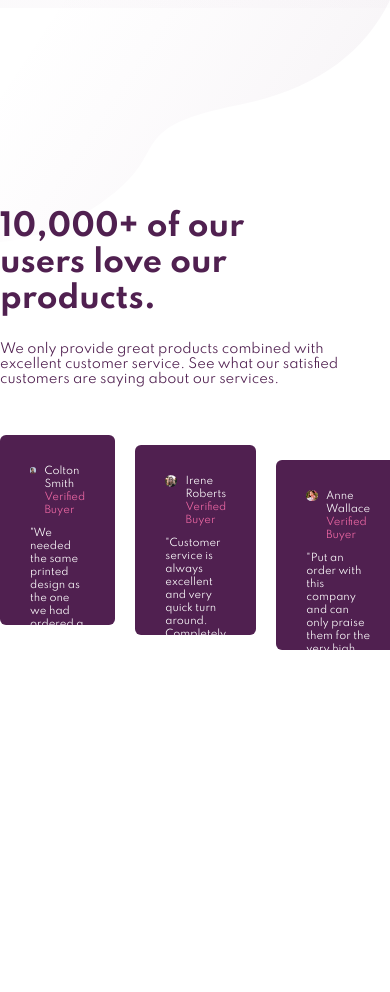
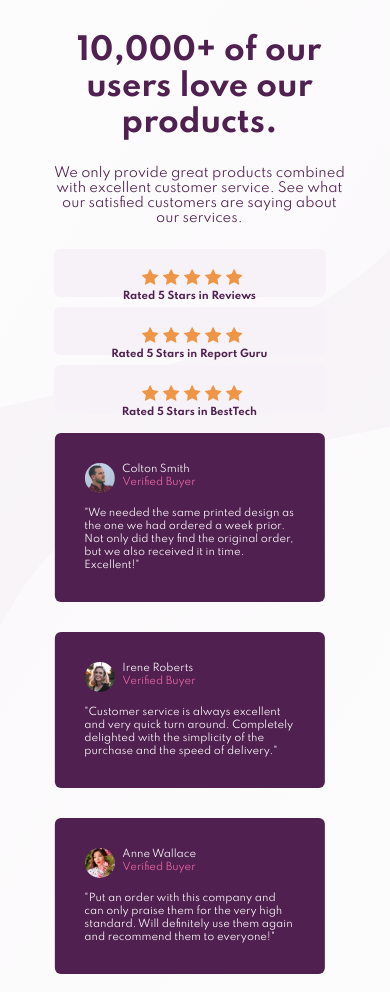
Before and after one commit to allyroo/social-proof-fem, a plain HTML site: page index.html in a window 390 px wide. Before the commit the page ends 844 px from the top, so only its background shows below. Drawn offline with Linux system fonts and the light colour scheme.

Commit message:
mobile media query

```diff
--- a/index.html
+++ b/index.html
@@ -9,7 +9,7 @@
     <title>Social Proof</title>
   </head>
   <body>
-    <main>
+    <main class="main">
       <div class="header">
         <section class="header-title">
           <h1 class="header-title-bold">
@@ -67,7 +67,6 @@
                 <div class="verified-buyer">Verified Buyer</div>
               </div>
             </div>
-
             "We needed the same printed design as the one we had ordered a week
             prior. Not only did they find the original order, but we also
             received it in time. Excellent!"
--- a/style.css
+++ b/style.css
@@ -16,15 +16,18 @@ body {
   font-family: "Spartan", sans-serif;
   background-size: cover;
   background-repeat: no-repeat;
+  display: flex;
 }
 
-main {
+.main {
   max-width: 100vw;
   position: fixed;
   left: 50%;
   top: 50%;
   transform: translate(-50%, -50%);
 }
+
+/* HEADER */
 .header {
   display: flex;
   justify-content: space-between;
@@ -149,5 +152,76 @@ main {
   body {
     background-image: url("/img/bg-pattern-top-mobile.svg"),
       url("/img/bg-pattern-bottom-mobile.svg");
+    position: relative;
+    overflow: scroll;
+  }
+  .main {
+    position: relative;
+    left: 0%;
+    top: 0%;
+    transform: translate(14%, 0%);
+  }
+  .header {
+    flex-direction: column;
+  }
+  .header-title-bold {
+    text-align: center;
+    min-width: 10rem;
+  }
+  .header-description {
+    text-align: center;
+    max-width: 23em;
+  }
+  .ratings-parent {
+    flex-direction: column;
+  }
+
+  .rating-container {
+    display: flex;
+    justify-content: space-evenly;
+    align-items: center;
+    background-color: hsl(300, 24%, 96%);
+    margin: 10px;
+    padding: 20px;
+    height: 3em;
+    white-space: nowrap;
+    border-radius: 6px;
+    max-width: 17em;
+    flex: auto;
+  }
+
+  .rating {
+    color: hsl(300, 43%, 22%);
+    font-weight: 700;
+    font-size: 10px;
+    margin-left: 0px;
+  }
+
+  .rating1 {
+    margin-left: 0px;
+    flex-direction: column;
+  }
+
+  .rating2 {
+    margin-left: 0px;
+    flex-direction: column;
+  }
+  .rating3 {
+    margin-left: 0px;
+    flex-direction: column;
+  }
+  .stars {
+    width: 6em;
+  }
+
+  .footer {
+    flex-direction: column;
+  }
+  .card2 {
+    margin-top: 20px;
+  }
+
+  .card3 {
+    margin-top: 20px;
   }
 }
```
